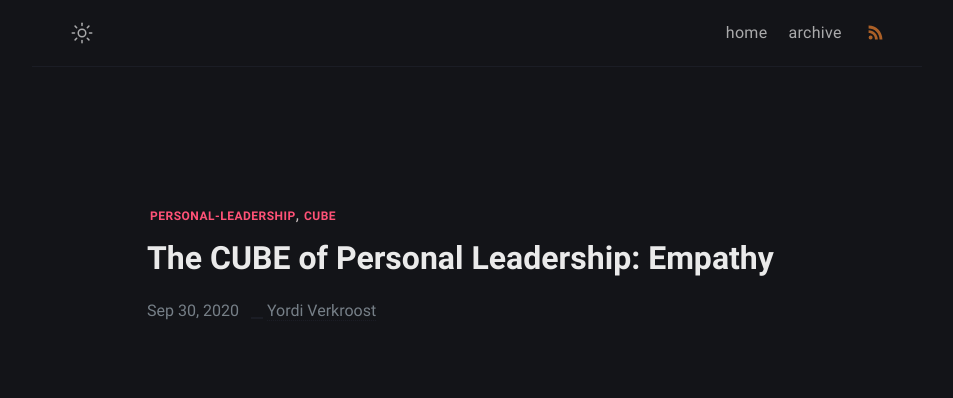
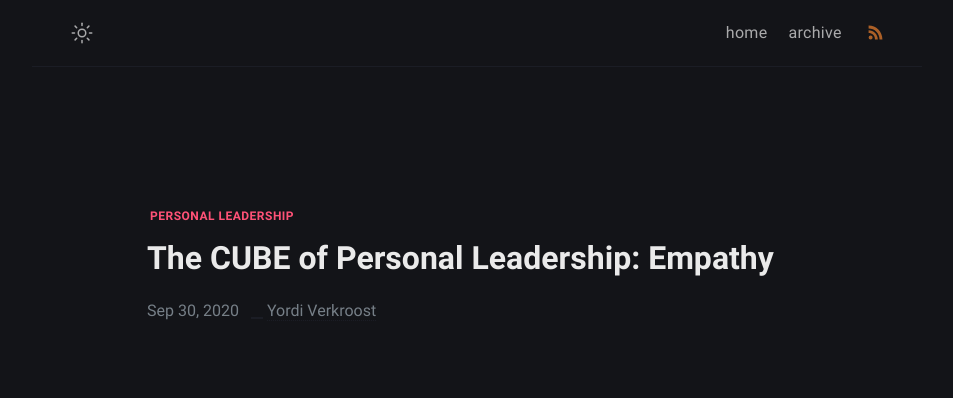
Before and after one commit to heymichal/heymichal.github.io, a Jekyll site: the page built from _posts/2020-09-30-the-cube-of-personal-leadership-empathy.markdown, in a window 1280 px wide. Shown: the top 398 px of the page, without its empty margins (163-1116 px from the left). Built offline with Jekyll 4.4.1, drawn with Linux system fonts in a browser that asks for light colours.

Commit message:
Update from Forestry.io Yordi Verkroost updated _posts/2020-09-30-the-cube-of-personal-leadership-empathy.markdown

```diff
--- a/_posts/2020-09-30-the-cube-of-personal-leadership-empathy.markdown
+++ b/_posts/2020-09-30-the-cube-of-personal-leadership-empathy.markdown
@@ -1,12 +1,11 @@
 ---
 title: 'The CUBE of Personal Leadership: Empathy'
 layout: post
-date: '2020-09-30 13:45:00 +0200'
+date: 2020-09-30 13:45:00 +0200
 tags:
-- personal-leadership
-- cube
+- Personal Leadership
+
 ---
-
 A manager asks one of his employees to come into his office. The numbers of this employee are down for the second quarter in a row.
 
 Manager A: "Your numbers are down, what are you going to do about it?"
```
